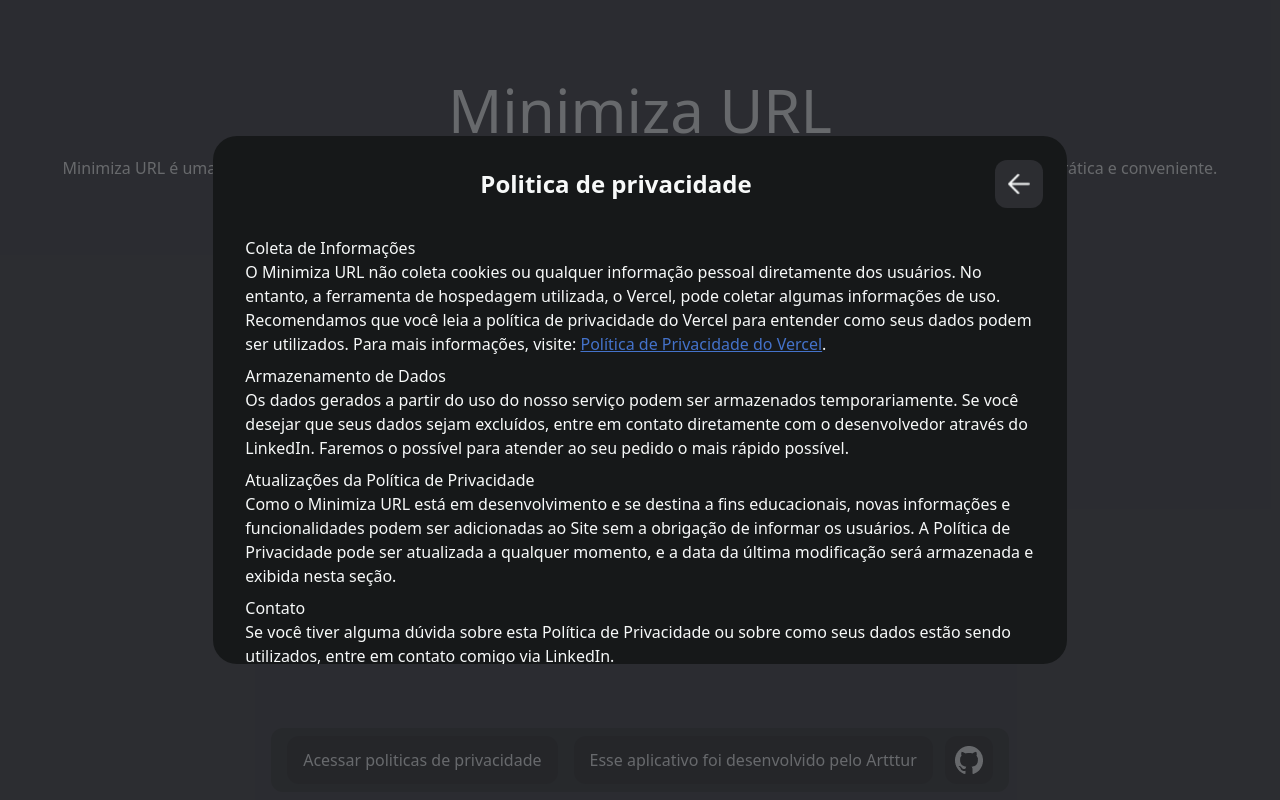
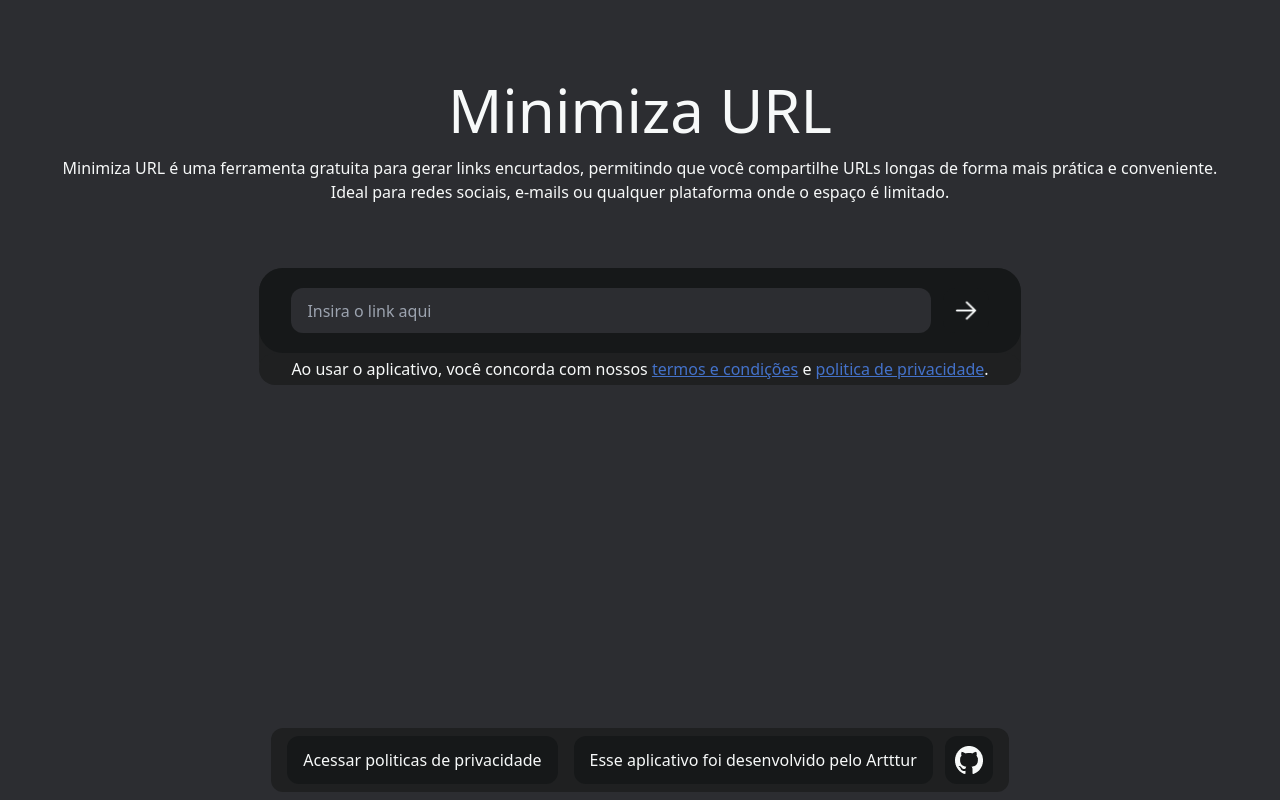
Before and after one commit to arttturslv/MinimizaAi, a React (Vite) app: page / in a window 1280 px wide. Built offline with nearby package versions, Linux system fonts and the light colour scheme.

Commit message:
feat: Added URL verification

```diff
--- a/package.json
+++ b/package.json
@@ -11,7 +11,8 @@
   },
   "dependencies": {
     "react": "^18.3.1",
-    "react-dom": "^18.3.1"
+    "react-dom": "^18.3.1",
+    "vite-project": "file:"
   },
   "devDependencies": {
     "@eslint/js": "^9.11.1",
--- a/src/App.jsx
+++ b/src/App.jsx
@@ -7,7 +7,7 @@ import { useState } from "react";
 
 function App() {
 
-  const [isPolicyVisible, setIsPolicyVisible] = useState(true);
+  const [isPolicyVisible, setIsPolicyVisible] = useState(false);
   function togglePoliticaVisibility() {
     setIsPolicyVisible(prev => !prev)
   }
--- a/src/components/Input/Input.jsx
+++ b/src/components/Input/Input.jsx
@@ -1,21 +1,49 @@
 import History from "./History"
+import { useState } from "react"
+
 export default function Input({togglePoliticaVisibility}) {
+    const [inputValue, setInputValue] = useState('');
+    const [isURLValid, setIsURLValid] = useState(true);
 
-    function handleSend() {
+    function handleSend(e) {
+        e.preventDefault();
         console.log("enviar")
+    }
+
+
+    function handleChange(e) {
+        e.preventDefault();
+        setInputValue(e.currentTarget.value);
+        setIsURLValid(hasValidURL(inputValue));
+    }
+
+    function hasValidURL(input) {
+        let url;
+        try {
+            url = new URL(input);
+            console.log(url)
+            return true;
+        } catch (error) {
+
+            return false;
+        }
     }
 
     return (
         <div className="w-full flex justify-center flex-1">
             <div className="bg-eerieBlackLight rounded-3xl h-min">
                 <div className="bg-eerieBlack px-8 py-5 rounded-3xl">
-                    <form className=" flex gap-3" action="">
-                        <input className="max-w-[640px] w-full bg-jet px-4 py-2 rounded-xl text-seaSalt" type="text" name="" id="" placeholder="Insira o link aqui" />
-                        <button type="submit" >
-                            <div className="p-2 bg-eerieBlack rounded-xl hover:bg-eerieBlack/60 cursor-pointer">
-                                <img width={32} height={32} src="/src/assets/arrow-right.png" onClick={handleSend} alt="icone de enviar" />
-                            </div>
-                        </button>
+                    <form  action="">
+                        <div className=" flex gap-3">
+                            <input onChange={(e)=> handleChange(e)} onSubmit={()=>handleSend(e)} value={inputValue} className="max-w-[640px] w-full bg-jet px-4 py-2 rounded-xl text-seaSalt" type="text" name="" id="" placeholder="Insira o link aqui" />
+
+                            <button  type="submit" >
+                                <div className="p-2 bg-eerieBlack rounded-xl hover:bg-eerieBlack/60 cursor-pointer">
+                                    <img width={32} height={32} src="/src/assets/arrow-right.png" alt="icone de enviar" />
+                                </div>
+                            </button>
+                        </div>
+                        { !isURLValid && <p className="text-xs text-[red]/40 -mb-2">A link digitado não é válido! Verifique a presença do protocolo: "https://".</p>}
                     </form>
                 </div>
                 <History togglePoliticaVisibility={togglePoliticaVisibility}/>
```
Also changed, not shown: 1 other file (tests, documents, lock files or other folders).
